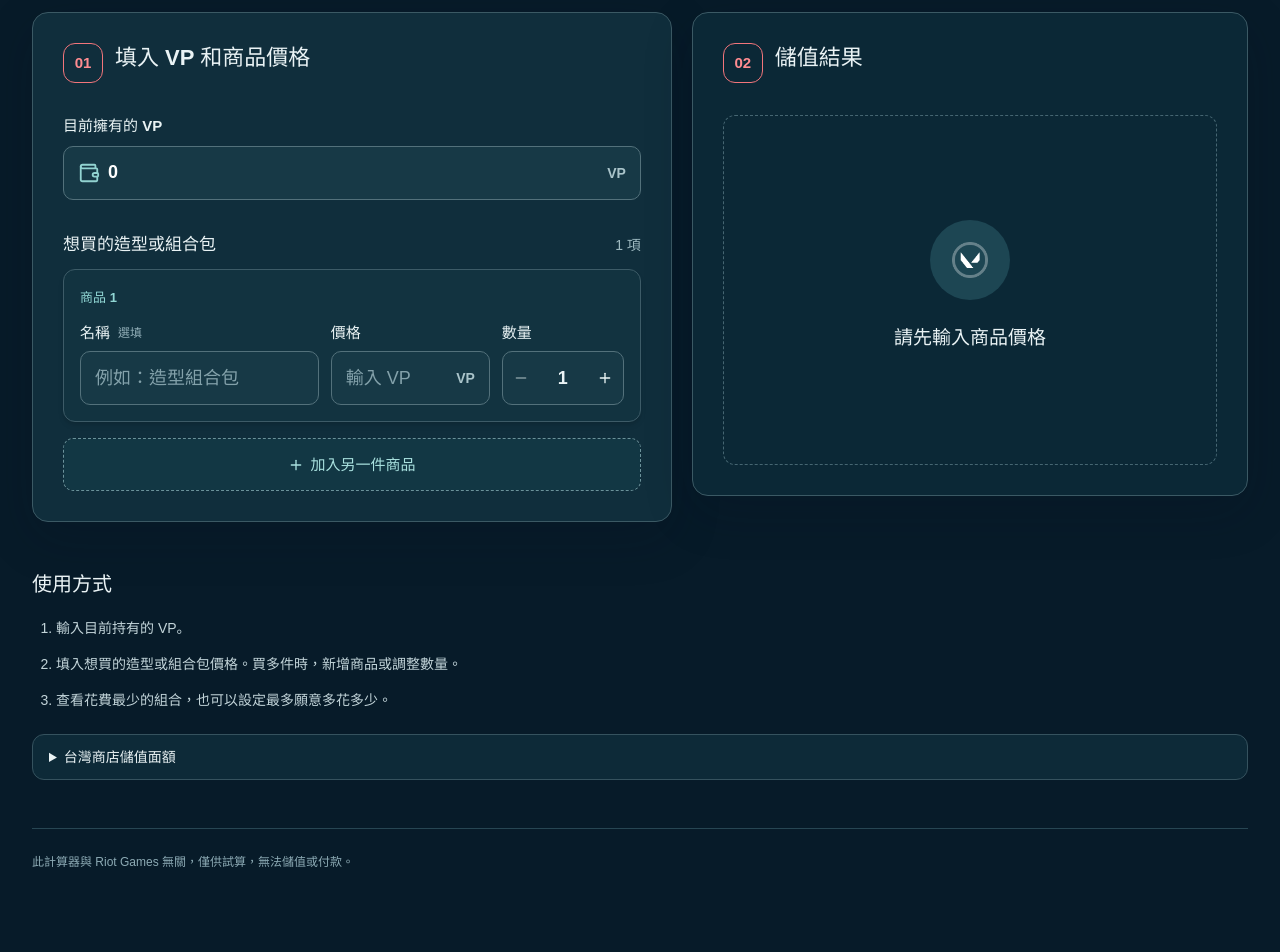
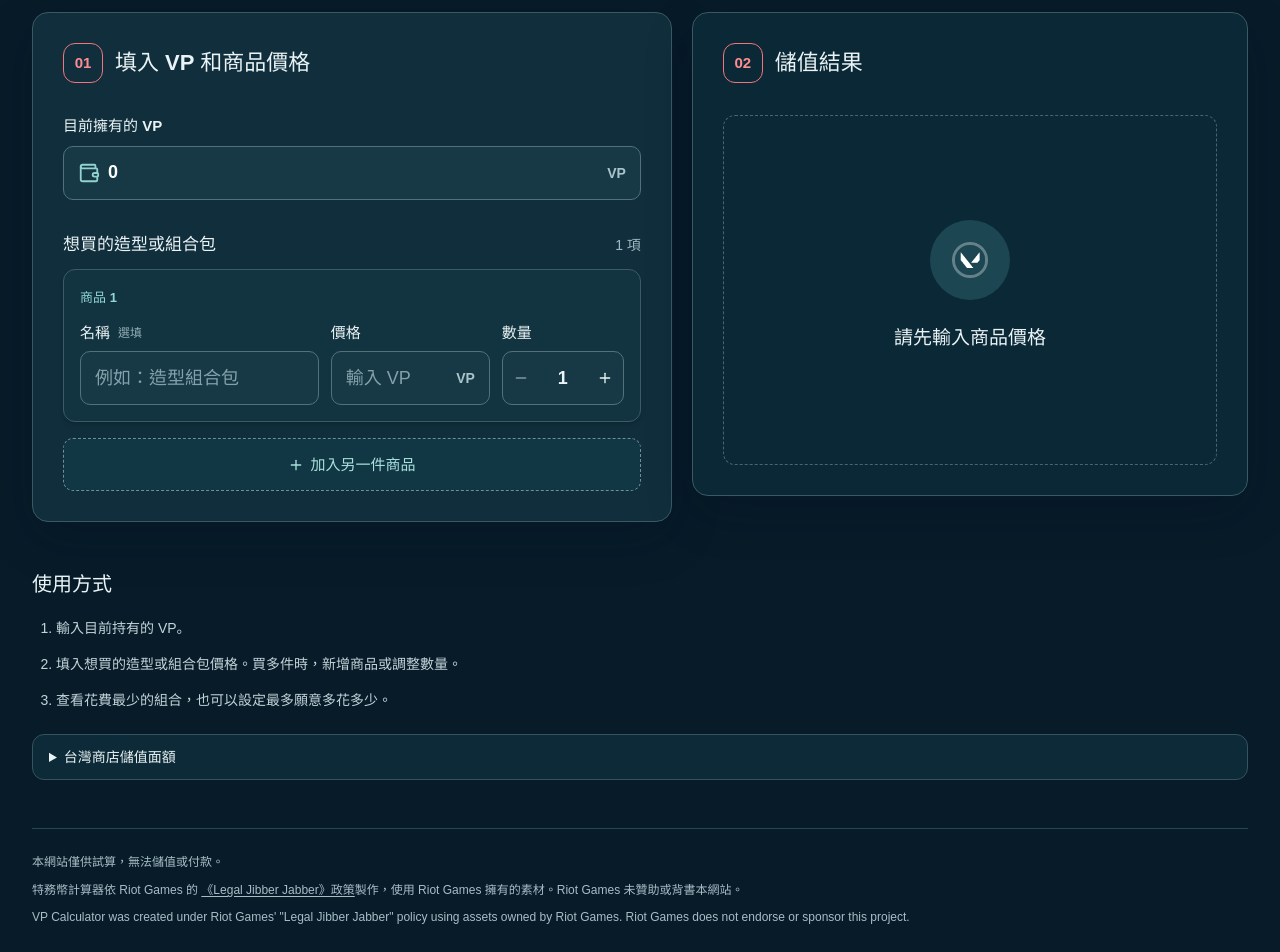
Before and after one commit to kamiya4047/vp-calculator, a React (Vite) app: page / in a window 1280 px wide. Shown: the part 88-1040 px from the top of the page. Before the commit the page ends 985 px from the top, so only its background shows below. Built offline with nearby package versions, Linux system fonts and the light colour scheme.

Commit message:
Align section headings and add Riot notice

```diff
--- a/src/App.tsx
+++ b/src/App.tsx
@@ -67,7 +67,7 @@ export function App() {
 
       <div className="grid items-start gap-5 pt-5 sm:pt-7 md:grid-cols-[minmax(0,1.07fr)_minmax(0,.93fr)]">
         <section className="min-w-0 rounded-2xl border border-[#3b5964] bg-[#102e3c] p-5 shadow-[0_16px_50px_#03121e30] sm:p-6 lg:p-[30px]" aria-labelledby="input-title">
-          <div className="mb-7 flex items-start gap-3 lg:mb-8"><span className="grid h-10 w-10 flex-none place-items-center rounded-xl border border-[#f2757b] font-display text-[15px] font-bold text-[#ff8c91]">01</span><div><h2 className="text-xl font-extrabold lg:text-[22px]" id="input-title">填入 VP 和商品價格</h2></div></div>
+          <div className="mb-7 flex items-center gap-3 lg:mb-8"><span className="grid h-10 w-10 flex-none place-items-center rounded-xl border border-[#f2757b] font-display text-[15px] font-bold text-[#ff8c91]">01</span><h2 className="text-xl font-extrabold leading-tight lg:text-[22px]" id="input-title">填入 VP 和商品價格</h2></div>
           <div className="mb-8"><Label className="mb-2 text-[15px] font-bold text-[#e9f3f4]" htmlFor="current-vp">目前擁有的 VP</Label><div className="flex h-[54px] w-full items-center gap-2 rounded-[10px] border border-[#53717b] bg-[#173946] px-3.5 text-[#92d3d1] focus-within:border-[#91e2e0] focus-within:ring-[3px] focus-within:ring-[#91e2e02b] has-[input[aria-invalid=true]]:border-[#ff8f93]"><Wallet size={22} aria-hidden="true" /><Input className="!h-full min-w-0 flex-1 !rounded-none !border-0 !bg-transparent !px-0 !text-lg !font-semibold !text-white !shadow-none !outline-none placeholder:!font-normal placeholder:!text-[#83a1aa] focus-visible:!ring-0" id="current-vp" type="number" min="0" max="1000000" step="1" inputMode="numeric" value={currentVp} aria-invalid={current === null} onChange={event => setCurrentVp(event.target.value)} /><span className="font-display text-sm font-bold text-[#aac4ca]">VP</span></div>{current === null && <p className="mt-2 text-[13px] leading-relaxed text-[#ffacb0]">請輸入 0 到 1,000,000 的整數。</p>}</div>
           <div className="mb-3 flex items-baseline justify-between gap-2"><h3 className="text-[17px] font-extrabold">想買的造型或組合包</h3><span className="text-sm text-[#9eb9c0]">{items.length} 項</span></div>
           <div className="grid gap-3">{items.map((item, index) => <Card className="!gap-0 !rounded-xl border border-[#3d5b67] !bg-[#123340] !p-3.5 !ring-0 sm:!p-4" key={item.id}>
@@ -84,7 +84,7 @@ export function App() {
         </section>
 
         <aside className="min-w-0 rounded-2xl border border-[#3b5964] bg-[#0b2836] p-5 shadow-[0_16px_50px_#03121e30] sm:p-6 lg:p-[30px]" aria-live="polite" aria-labelledby="summary-title">
-          <div className="mb-7 flex items-start gap-3 lg:mb-8"><span className="grid h-10 w-10 flex-none place-items-center rounded-xl border border-[#f2757b] font-display text-[15px] font-bold text-[#ff8c91]">02</span><div><h2 className="text-xl font-extrabold lg:text-[22px]" id="summary-title">儲值結果</h2></div></div>
+          <div className="mb-7 flex items-center gap-3 lg:mb-8"><span className="grid h-10 w-10 flex-none place-items-center rounded-xl border border-[#f2757b] font-display text-[15px] font-bold text-[#ff8c91]">02</span><h2 className="text-xl font-extrabold leading-tight lg:text-[22px]" id="summary-title">儲值結果</h2></div>
           {target === 0 ? <div className="flex min-h-[350px] flex-col items-center justify-center rounded-xl border border-dashed border-[#466672] p-8 text-center"><div className="mb-6 grid h-20 w-20 place-items-center rounded-full bg-[#1d4653]"><VpMark /></div><h3 className="mb-2 text-[19px] font-bold">請先輸入商品價格</h3></div> : !valid ? <div className="flex min-h-[350px] flex-col items-center justify-center rounded-xl border border-dashed border-[#466672] p-8 text-center"><h3 className="mb-2 text-[19px] font-bold">請修正上方的數字</h3></div> : <>
             <div className="mb-4 grid grid-cols-[1fr_auto_1fr] items-center gap-2 rounded-xl border border-[#365964] bg-[#153a48] px-3 py-4 sm:px-5"><div className="flex flex-col gap-1.5"><span className="text-[13px] text-[#a8c0c6]">購買總額</span><strong className="whitespace-nowrap font-display text-[21px] font-bold sm:text-[26px]">{format(target)} <small className="text-xs sm:text-sm">VP</small></strong></div><ArrowRight size={20} aria-hidden="true" /><div className="flex flex-col items-end gap-1.5 text-right"><span className="text-[13px] text-[#a8c0c6]">還需要</span><strong className="whitespace-nowrap font-display text-[21px] font-bold text-[#8ee5e0] sm:text-[26px]">{format(needed)} <small className="text-xs sm:text-sm">VP</small></strong></div></div>
             {needed === 0 ? <div className="px-5 py-10 text-center"><div className="mx-auto mb-5 grid h-[75px] w-[75px] place-items-center rounded-full border-2 border-[#82ddd5] text-[39px] text-[#9bf0e7]">✓</div><h3 className="mb-2 text-[21px] font-bold">現有 VP 足夠</h3><p className="text-[15px] leading-relaxed text-[#acc4ca]">買完剩 <strong className="text-[#e3f5f3]">{format((current ?? 0) - target)} VP</strong>。</p></div> : result && <>
@@ -109,7 +109,11 @@ export function App() {
           <p className="mt-3 text-xs leading-relaxed text-[#90afb8]">實際價格請以遊戲內結帳畫面為準。</p>
         </details>
       </section>
-      <footer className="border-t border-[#274653] py-6 text-xs leading-relaxed text-[#8caab4]">此計算器與 Riot Games 無關，僅供試算，無法儲值或付款。</footer>
+      <footer className="border-t border-[#274653] py-6 text-xs leading-relaxed text-[#a7bec5]">
+        <p>本網站僅供試算，無法儲值或付款。</p>
+        <p className="mt-2">特務幣計算器依 Riot Games 的 <a className="underline underline-offset-2 hover:text-white" href="https://www.riotgames.com/en/legal" target="_blank" rel="noopener noreferrer">《Legal Jibber Jabber》政策</a>製作，使用 Riot Games 擁有的素材。Riot Games 未贊助或背書本網站。</p>
+        <p className="mt-2" lang="en">VP Calculator was created under Riot Games' "Legal Jibber Jabber" policy using assets owned by Riot Games. Riot Games does not endorse or sponsor this project.</p>
+      </footer>
     </div>
   </main>
 }
```
